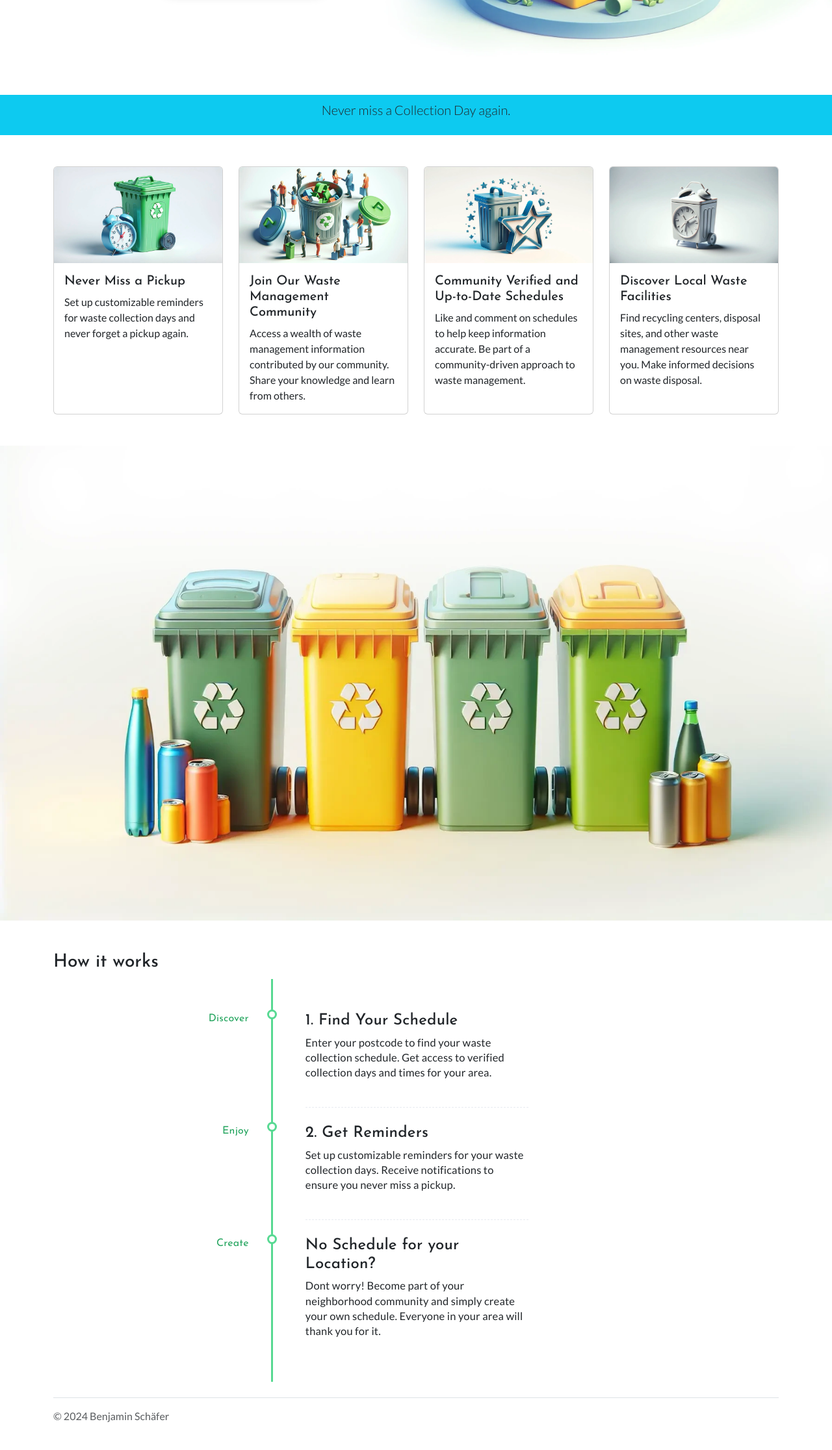
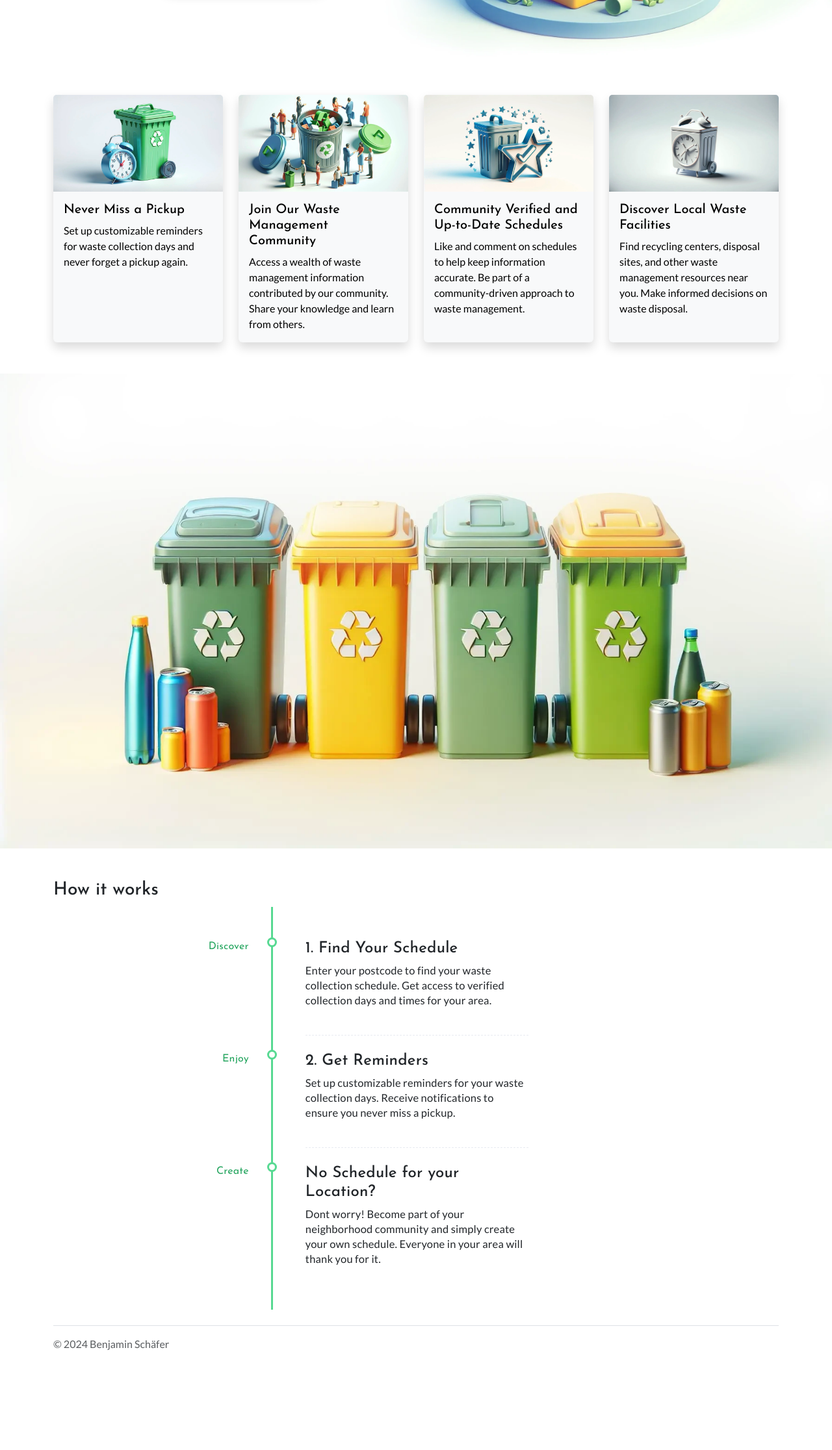
Before and after one commit to benschaf/waste-schedule, a Django app: page / in a window 1280 px wide. Shown: the part 322-2554 px from the top of the page at 65% size. After the commit the page ends 2400 px from the top, so only its background shows below. Run offline with Django 5.2, Linux system fonts and the light colour scheme; some libraries are stand-ins or nearby versions.

Commit message:
feat: restyle introduction cards section

```diff
--- a/core/templates/core/index.html
+++ b/core/templates/core/index.html
@@ -36,18 +36,11 @@
     </div>
 </div>
 
-<div class="container-fluid mt-5 mb-5">
-    <div class="row bg-info">
+<!-- Introduction Cards -->
+<div class="container mt-5">
+    <div class="row row-cols-1 row-cols-sm-2 row-cols-lg-4 g-4">
         <div class="col">
-            <p class="lead text-center pt-2 pb-2">Never miss a Collection Day again.</p>
-        </div>
-    </div>
-</div>
-
-<div class="container">
-    <div class="row row-cols-1 row-cols-md-2 row-cols-xl-4 g-4">
-        <div class="col">
-            <div class="card h-100">
+            <div class="card shadow h-100 border-0 text-bg-light">
                 <img src="{% static 'images/landing-clock.webp' %}" class="card-img-top" alt="...">
                 <div class="card-body">
                     <h5 class="card-title">Never Miss a Pickup</h5>
@@ -58,7 +51,7 @@
             </div>
         </div>
         <div class="col">
-            <div class="card h-100">
+            <div class="card shadow h-100 border-0 text-bg-light">
                 <img src="{% static 'images/landing-community.webp' %}" class="card-img-top" alt="...">
                 <div class="card-body">
                     <h5 class="card-title">Join Our Waste Management Community</h5>
@@ -70,7 +63,7 @@
             </div>
         </div>
         <div class="col">
-            <div class="card h-100">
+            <div class="card shadow h-100 border-0 text-bg-light">
                 <img src="{% static 'images/landing-verified-3.webp' %}" class="card-img-top" alt="...">
                 <div class="card-body">
                     <h5 class="card-title">Community Verified and Up-to-Date Schedules</h5>
@@ -82,7 +75,7 @@
             </div>
         </div>
         <div class="col">
-            <div class="card h-100">
+            <div class="card shadow h-100 border-0 text-bg-light">
                 <img src="{% static 'images/landing-big-logo.webp' %}" class="card-img-top" alt="...">
                 <div class="card-body">
                     <h5 class="card-title">Discover Local Waste Facilities</h5>
@@ -96,7 +89,8 @@
     </div>
 </div>
 
-<div class="container-fluid p-0 mt-5 mb-5 vh-50">
+<!-- Separation image -->
+<div class="container-fluid p-0 mt-5 mb-5 vh-30 z-n1">
     <img src="{% static 'images/landing-separator.webp' %}" alt="Image used as a visual depicting 4 recycling bins."
         class="img-fluid">
 </div>
@@ -135,7 +129,6 @@
                 </div>
             </div>
         </div>
-        <div class="col"></div>
     </div>
 </div>
 
```
